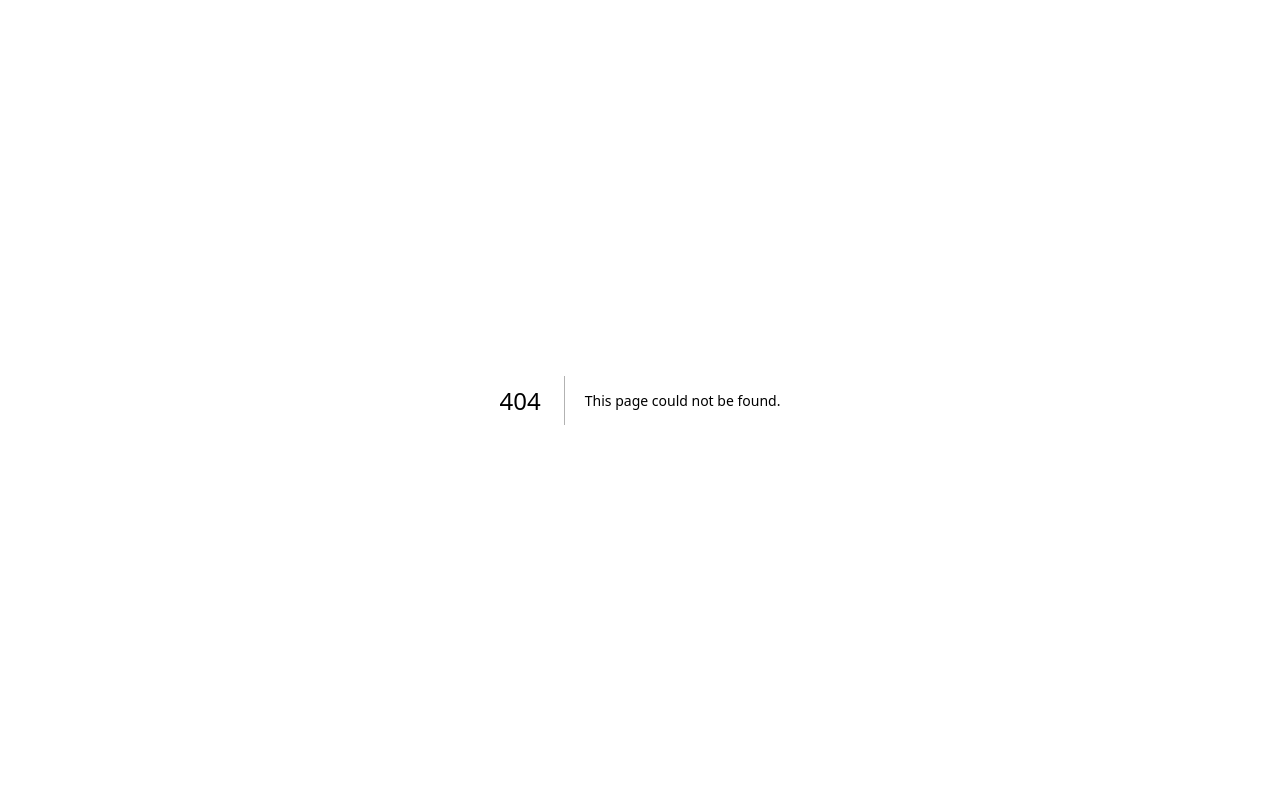
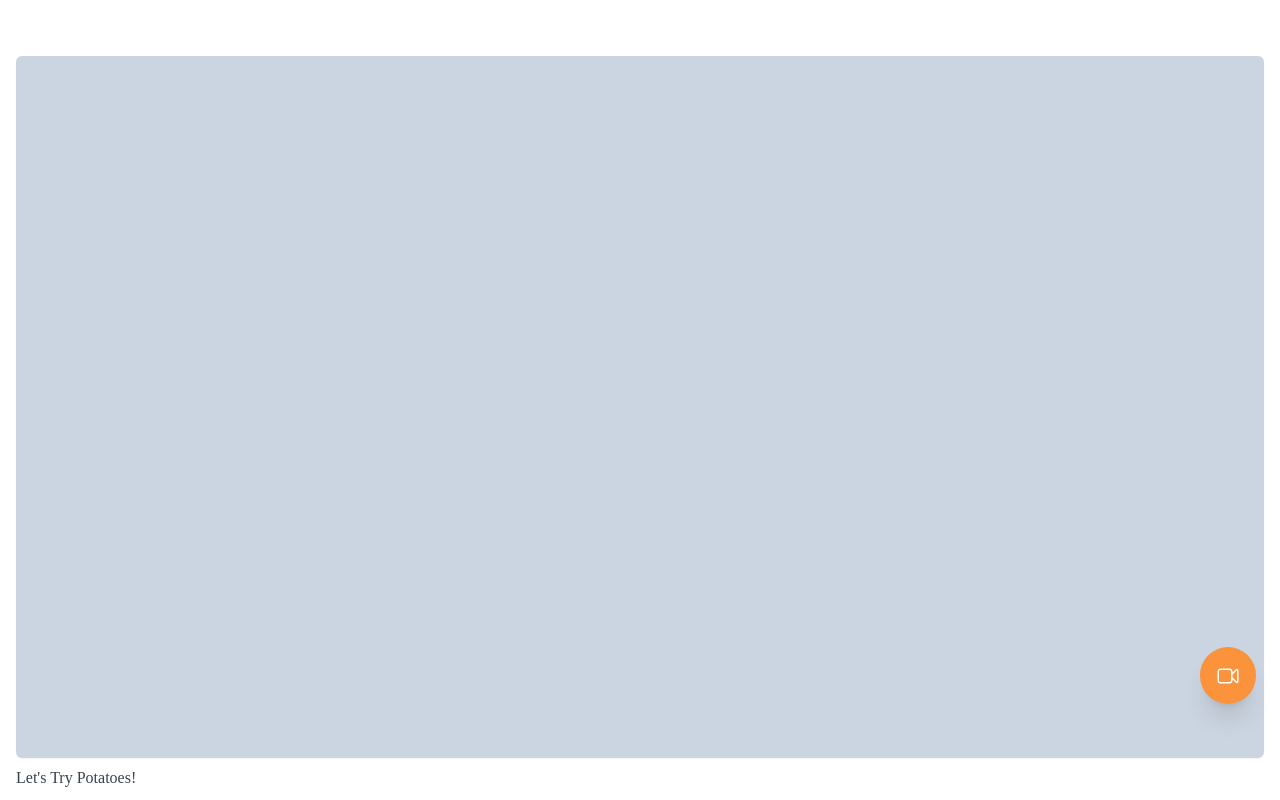
Before and after one commit to chaevid/nextjs-carrot-market, a Next.js app: page /live in a window 1280 px wide. Before the commit this address had no page. Shown: the top 800 px of the page. Built offline with nearby package versions, Linux system fonts and the light colour scheme.

Commit message:
#5.13 Streams

```diff
--- a/src/pages/index.tsx
+++ b/src/pages/index.tsx
@@ -51,7 +51,7 @@
           </div>
         </div>
       ))}
-      <button className="fixed bottom-24 right-6 rounded-full bg-orange-400 p-4 text-white transition-colors hover:bg-orange-500">
+      <button className="fixed bottom-24 right-6 rounded-full border-transparent bg-orange-400 p-4 text-white shadow-xl transition-colors hover:bg-orange-500">
         <svg
           className="h-6 w-6"
           xmlns="http://www.w3.org/2000/svg"
--- /dev/null
+++ b/src/pages/live.tsx
@@ -0,0 +1,34 @@
+import { NextPage } from 'next';
+
+const Live: NextPage = () => {
+  return (
+    <div className="mx-auto flex-col items-center justify-center space-y-4 divide-y py-10">
+      {[1, 2, 3, 4, 5, 6, 7].map((_, i) => (
+        <div
+          key={i}
+          className="px-4 pt-4">
+          <div className="aspect-video rounded-md bg-slate-300 shadow-sm"></div>
+          <h3 className="texl-lg mt-2 items-start text-start text-gray-700">
+            Let&apos;s Try Potatoes!
+          </h3>
+        </div>
+      ))}
+      <button className="fixed bottom-24 right-6 rounded-full border-transparent bg-orange-400 p-4 text-white shadow-xl transition-colors hover:bg-orange-500">
+        <svg
+          xmlns="http://www.w3.org/2000/svg"
+          fill="none"
+          viewBox="0 0 24 24"
+          strokeWidth={1.5}
+          stroke="currentColor"
+          className="h-6 w-6">
+          <path
+            strokeLinecap="round"
+            d="M15.75 10.5l4.72-4.72a.75.75 0 011.28.53v11.38a.75.75 0 01-1.28.53l-4.72-4.72M4.5 18.75h9a2.25 2.25 0 002.25-2.25v-9a2.25 2.25 0 00-2.25-2.25h-9A2.25 2.25 0 002.25 7.5v9a2.25 2.25 0 002.25 2.25z"
+          />
+        </svg>
+      </button>
+    </div>
+  );
+};
+
+export default Live;
```
